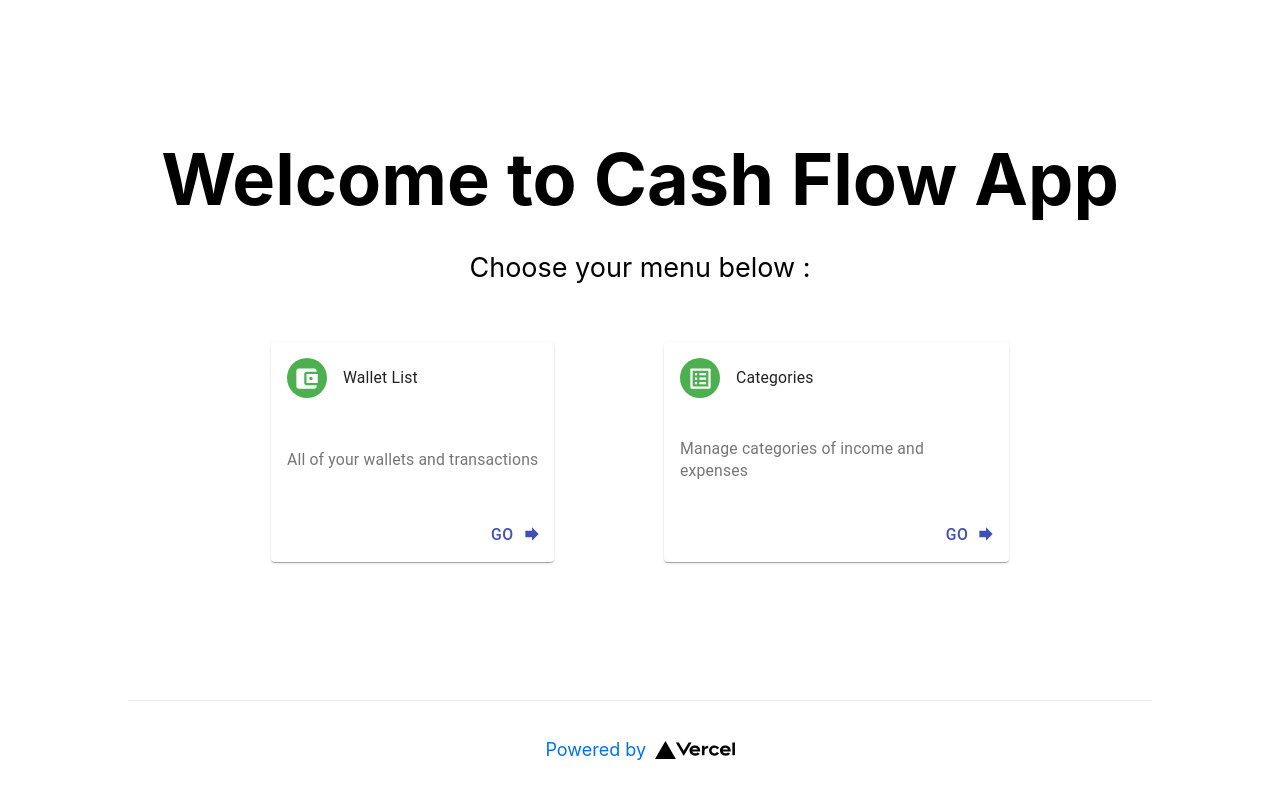
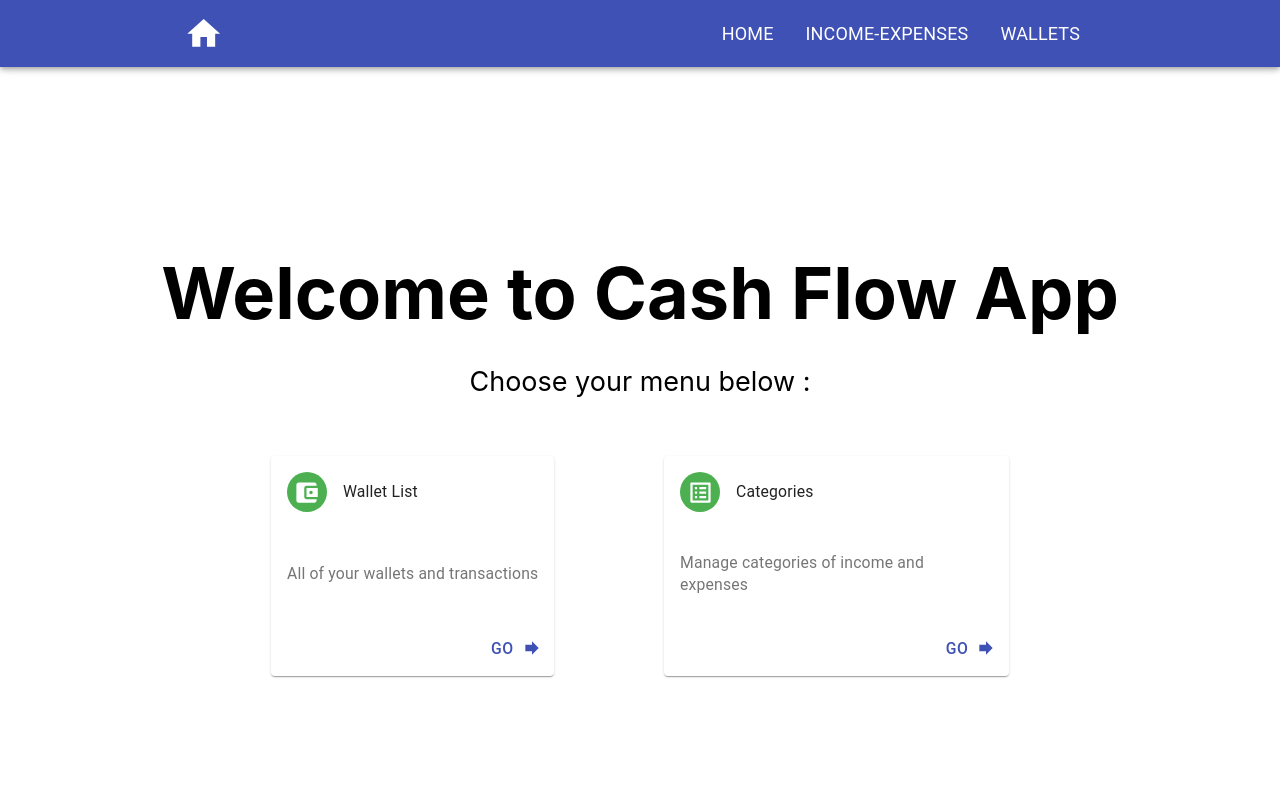
Before and after one commit to Petrando/cash-flow-app, a Next.js app: page / in a window 1280 px wide. Shown: the top 800 px of the page. Built offline with nearby package versions, Linux system fonts and the light colour scheme.

Commit message:
feat:Layout with top navigation & footer

```diff
--- /dev/null
+++ b/components/layout/Footer.tsx
@@ -0,0 +1,54 @@
+const Footer = () => {
+    return (
+        <footer>
+            <a
+                href="https://petrandorich.herokuapp.com/"
+                target="_blank"
+                rel="noopener noreferrer"
+            >
+                Created by {" "} <span className={"myName"}>Petrando Richard</span>
+            </a>
+            <style jsx>{`
+                footer {
+                    width: 100%;
+                    height: 100px;
+                    border-top: 1px solid #eaeaea;
+                    display: flex;
+                    justify-content: center;
+                    align-items: center;
+                  }
+
+                  footer img {
+                    margin-left: 0.5rem;
+                  }
+
+                  footer a {
+                    display: flex;
+                    justify-content: center;
+                    align-items: center;
+                  }
+
+                  a {
+                    color: inherit;
+                    text-decoration: none;
+                  }
+
+                  .title a, .myName {
+                    color: #0070f3;
+                    text-decoration: none;
+                  }
+
+                  .myName {
+                    font-weight: bold;
+                    margin-left:6px;
+                  }
+
+                  .myName:hover, .myName:focus, .myName:active {
+                    text-decoration: underline;
+                  }
+            `}</style>
+        </footer>
+    )
+}
+
+export default Footer;
--- a/components/layout/index.tsx
+++ b/components/layout/index.tsx
@@ -1,10 +1,28 @@
-import { Container } from "@material-ui/core";
 import Head from 'next/head'
-import styles from '../styles/layout.module.css'
-import Link from 'next/link'
+import TopNavigation from "./top-nav/TopNavigation";
+import Footer from "./Footer";
 
 export const siteTitle = 'Cash Flow App'
 
+const Layout = ({ children }:{ children:React.ReactNode}) => {
+  return (
+    <>
+      <Head>
+        <meta
+          name="viewport"
+          content="width=device-width, height=device-height, initial-scale=1, viewport-fit=cover"
+        />
+      </Head>
+      <TopNavigation />
+      {children}
+      <Footer />
+    </>
+  );
+};
+
+export default Layout;
+
+/*
 interface layoutI {
   children: React.ReactNode
   home?: boolean
@@ -36,4 +54,4 @@ export default function Layout({children, home}:layoutI) {
       </div>
     </Container>
   )
-}
+}*/
--- /dev/null
+++ b/components/layout/top-nav/BackToTop.tsx
@@ -0,0 +1,27 @@
+import * as React from "react";
+import { Zoom, useScrollTrigger } from "@material-ui/core";
+
+const BackToTop = ({ children }) => {
+  const trigger = useScrollTrigger();
+
+  const handleClick = event => {
+    const anchor = (event.target.ownerDocument || document).querySelector(
+      "#back-to-top-anchor"
+    );
+    if (anchor) {
+      anchor.scrollIntoView({ behavior: "smooth", block: "center" })
+    }
+  }
+
+  return (
+    <Zoom in={trigger}>
+      <div onClick={handleClick}
+           role="presentation"
+           style={{position: `fixed`, bottom: `50px`, right: `100px`, zIndex: 99}}>
+        {children}
+      </div>
+    </Zoom>
+  )
+}
+
+export default BackToTop;
--- /dev/null
+++ b/components/layout/top-nav/HideOnScroll.tsx
@@ -0,0 +1,13 @@
+import * as React from "react";
+import { Slide, useScrollTrigger } from "@material-ui/core";
+
+const HideOnScroll = ({ children }) => {
+  const trigger = useScrollTrigger()
+  return (
+    <Slide appear={false} direction="down" in={!trigger}>
+      {children}
+    </Slide>
+  )
+}
+
+export default HideOnScroll;
--- /dev/null
+++ b/components/layout/top-nav/SideDrawer.tsx
@@ -0,0 +1,71 @@
+import React, { useState } from "react";
+import Link from "next/link";
+import { Badge, Drawer, IconButton, List, ListItem, ListItemText } from "@material-ui/core";
+import {Favorite}  from '@material-ui/icons';
+import { makeStyles } from "@material-ui/core/styles";
+import { Menu } from "@material-ui/icons";
+
+const useStyles = makeStyles({
+  list: {
+    width: 250,
+  },
+  linkText: {
+    textDecoration: `none`,
+    textTransform: `uppercase`,
+    color: `black`,
+  },
+})
+
+const SideDrawer = ({navLinks}) => {
+  const classes = useStyles();
+  const [state, setState] = useState({ right: false }); // Add this
+
+  const toggleDrawer = ( open) => event => {
+    if (
+      event.type === "keydown" &&
+      (event.key === "Tab" || event.key === "Shift")
+    ) {
+      return
+    }
+    setState({ right: open })
+  }
+
+  const sideDrawerList = anchor => (
+    <List component="nav"
+      className={classes.list}
+      role="presentation"
+      onClick={toggleDrawer(false)}
+      onKeyDown={toggleDrawer(false)}
+    >
+        {navLinks.map(({ title, path }) => (
+          <Link href={path} key={path}>
+          <ListItem button className={classes.linkText}>
+            <ListItemText primary={title} />
+          </ListItem>
+          </Link>
+        ))}
+    </List>
+  );
+
+  return (
+    <>
+      <IconButton edge="start" aria-label="menu"
+      	onClick={toggleDrawer(true)}
+      >
+        <Menu fontSize="large" style={{ color: `white` }} />
+      </IconButton>
+      <Drawer
+  		  anchor="right"
+  		  open={state.right}
+  		  onClose={toggleDrawer(false)}
+	   >
+  		{sideDrawerList("right")}
+	   </Drawer>
+    </>
+  );
+}
+
+//drawer property below..put it here because typescript complain..
+//onOpen={toggleDrawer(true)}
+
+export default SideDrawer;
--- /dev/null
+++ b/components/layout/top-nav/TopNavigation.tsx
@@ -0,0 +1,86 @@
+import * as React from "react";
+import { AppBar, Toolbar } from "@material-ui/core";
+import { IconButton } from "@material-ui/core";
+import { Home,KeyboardArrowUp  } from "@material-ui/icons";
+import { Badge, Container, Fab, List, ListItem, ListItemText, Hidden  } from "@material-ui/core";
+import { makeStyles } from "@material-ui/core";
+import {Favorite}  from '@material-ui/icons';
+
+import SideDrawer from "./SideDrawer";
+import HideOnScroll from "./HideOnScroll";
+import BackToTop from "./BackToTop";
+
+import Link from "next/link";
+
+const navLinks = [
+  { title: `home`, path: `/` },
+  { title: `Income-Expenses`, path: `/category-management` },
+  { title: `Wallets`, path: `/wallet-list` }
+]
+
+const useStyles = makeStyles({
+  navbarDisplayFlex: {
+    display: `flex`,
+    justifyContent: `space-between`
+  },
+  navDisplayFlex: {
+    display: `flex`,
+    justifyContent: `space-between`
+  },
+  linkText: {
+    textDecoration: `none`,
+    textTransform: `uppercase`,
+    color: `white`
+  },
+  listItem: {
+    color: `white`
+  }
+});
+
+const TopNavigation = () => {
+  const classes = useStyles();
+
+  return (
+  	<>
+  	<HideOnScroll>
+    <AppBar position="fixed">
+      <Toolbar>
+      	<Container maxWidth="md" className={classes.navbarDisplayFlex}>
+            <Link href={"/"}>
+      		    <IconButton edge="start" color="inherit" aria-label="home" >
+          		    <Home fontSize="large" />
+        	    </IconButton>
+            </Link>
+        	<Hidden smDown>
+        		<List component="nav" aria-labelledby="main navigation"
+        			className={classes.navDisplayFlex}
+        		>
+    				{navLinks.map(({ title, path }) => (
+                        <span key={path} className={classes.linkText}>
+                            <Link href={path}>
+        					            <ListItem button>
+                                <ListItemText primary={title} />
+        					            </ListItem>
+                            </Link>
+                        </span>
+    				))}
+  				</List>
+  			</Hidden>
+  			<Hidden mdUp>
+  				<SideDrawer navLinks={navLinks} />
+  			</Hidden>
+  		</Container>
+      </Toolbar>
+    </AppBar>
+    </HideOnScroll>
+    <Toolbar id="back-to-top-anchor" />
+    <BackToTop>
+  		<Fab color="secondary" size="large" aria-label="scroll back to top">
+    		<KeyboardArrowUp />
+  		</Fab>
+	</BackToTop>
+    </>
+  )
+}
+
+export default TopNavigation
--- a/pages/index.tsx
+++ b/pages/index.tsx
@@ -1,6 +1,6 @@
 import {useState} from 'react'
 import Head from 'next/head'
-import Link from 'next/link'
+import Layout from '../components/layout'
 import {Container} from "@material-ui/core"
 import styles from '../styles/Home.module.css'
 import AccountBalanceWalletIcon from '@material-ui/icons/AccountBalanceWallet';
@@ -24,6 +24,7 @@ export default function Home():JSX.Element {
                                                       }
                                                     ])
   return (
+    <Layout>
     <div className={styles.container}>
       <Head>
         <title>Cash Flow App</title>
@@ -47,17 +48,7 @@ export default function Home():JSX.Element {
         </div>
       </Container>
       </main>
-
-      <footer className={styles.footer}>
-        <a
-          href="https://vercel.com?utm_source=create-next-app&utm_medium=default-template&utm_campaign=create-next-app"
-          target="_blank"
-          rel="noopener noreferrer"
-        >
-          Powered by{' '}
-          <img src="/vercel.svg" alt="Vercel Logo" className={styles.logo} />
-        </a>
-      </footer>
     </div>
+    </Layout>
   )
 }
```
